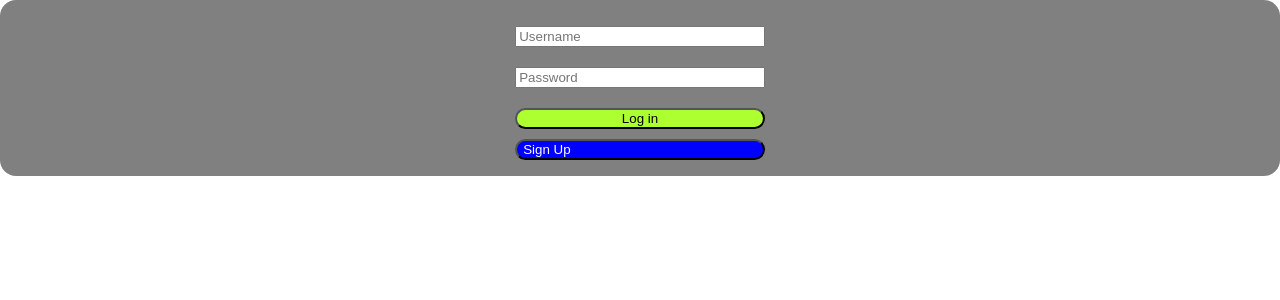
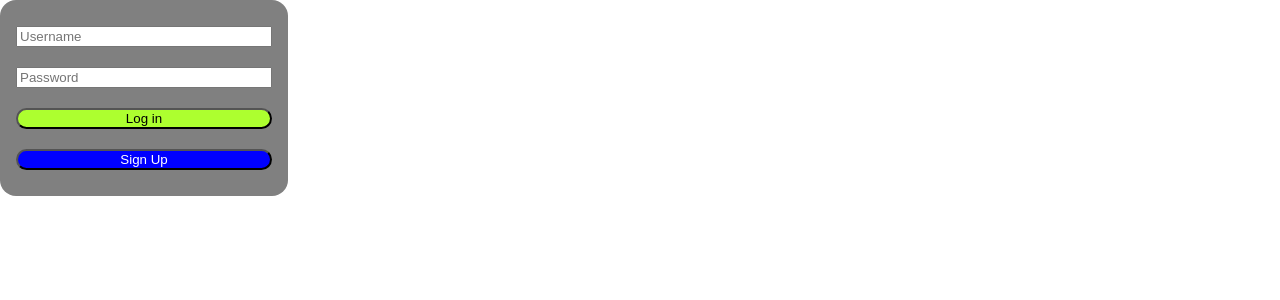
Before and after one commit to MatthewMcLendon/socialize, a React (Create React App) app: page /login in a window 1280 px wide. Shown: the top 300 px of the page. Built offline with nearby package versions, Linux system fonts and the light colour scheme.

Commit message:
chore: cleaned up style on userForm

```diff
--- a/src/components/style/card.css
+++ b/src/components/style/card.css
@@ -2,4 +2,5 @@
   background-color: grey;
   border-radius: 1rem;
   padding: 1rem;
+  width: 20%;
 }
--- a/src/components/users/UserForm.css
+++ b/src/components/users/UserForm.css
@@ -1,7 +1,6 @@
 form {
   display: flex;
   flex-direction: column;
-  width: 20%;
   margin: auto;
 }
 
@@ -18,18 +17,19 @@ button {
   background-color: greenyellow;
 }
 
+#signup-button #cancel-button {
+  display: flex;
+  margin: auto;
+}
+
 #signup-button {
-  display: flex;
-  width: 20%;
-  margin: auto;
   background-color: blue;
   color: white;
+  width: 100%;
 }
 
 #cancel-button {
-  display: flex;
-  width: 20%;
-  margin: auto;
   background-color: red;
   color: white;
+  width: 100%;
 }
```
